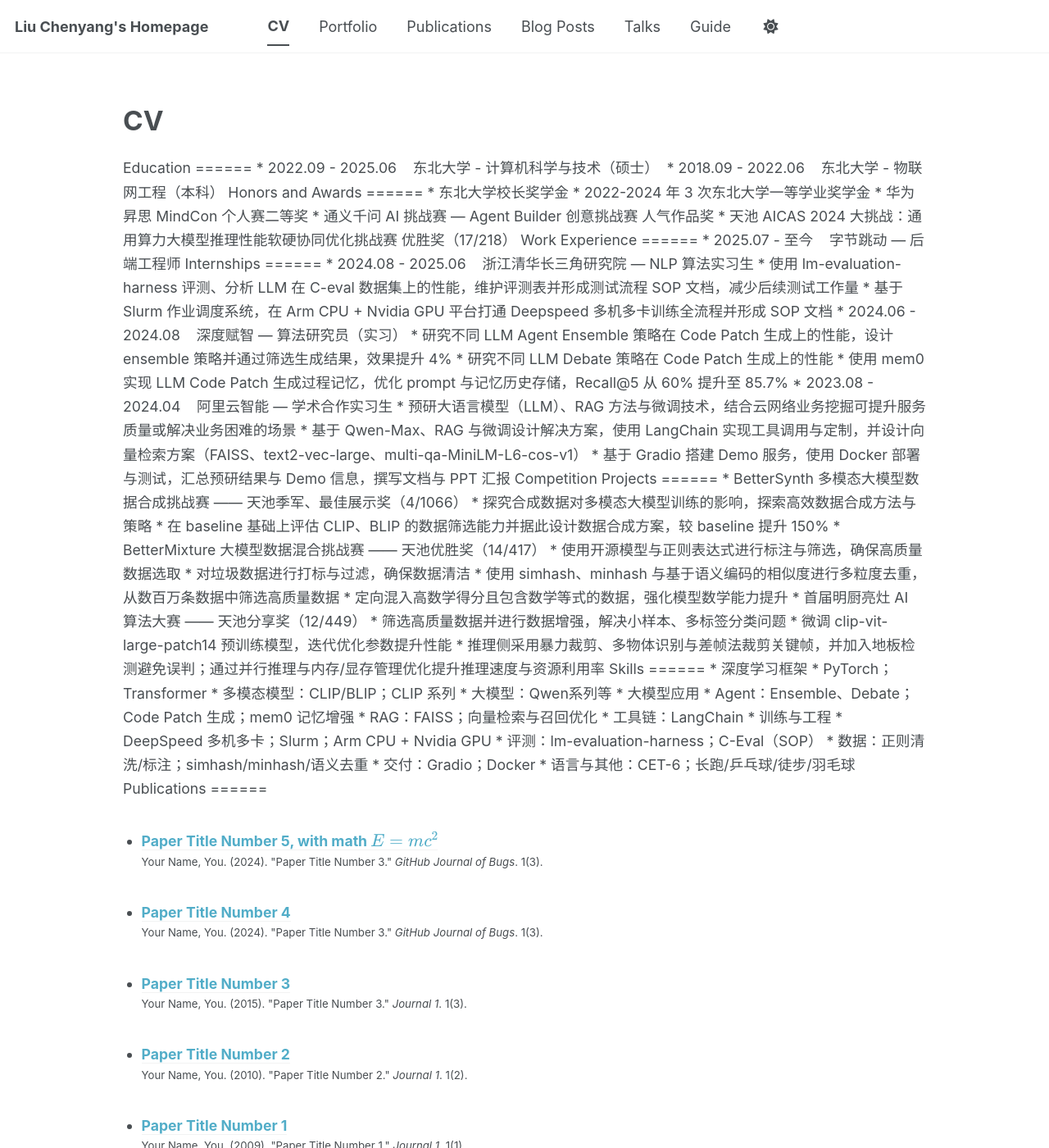
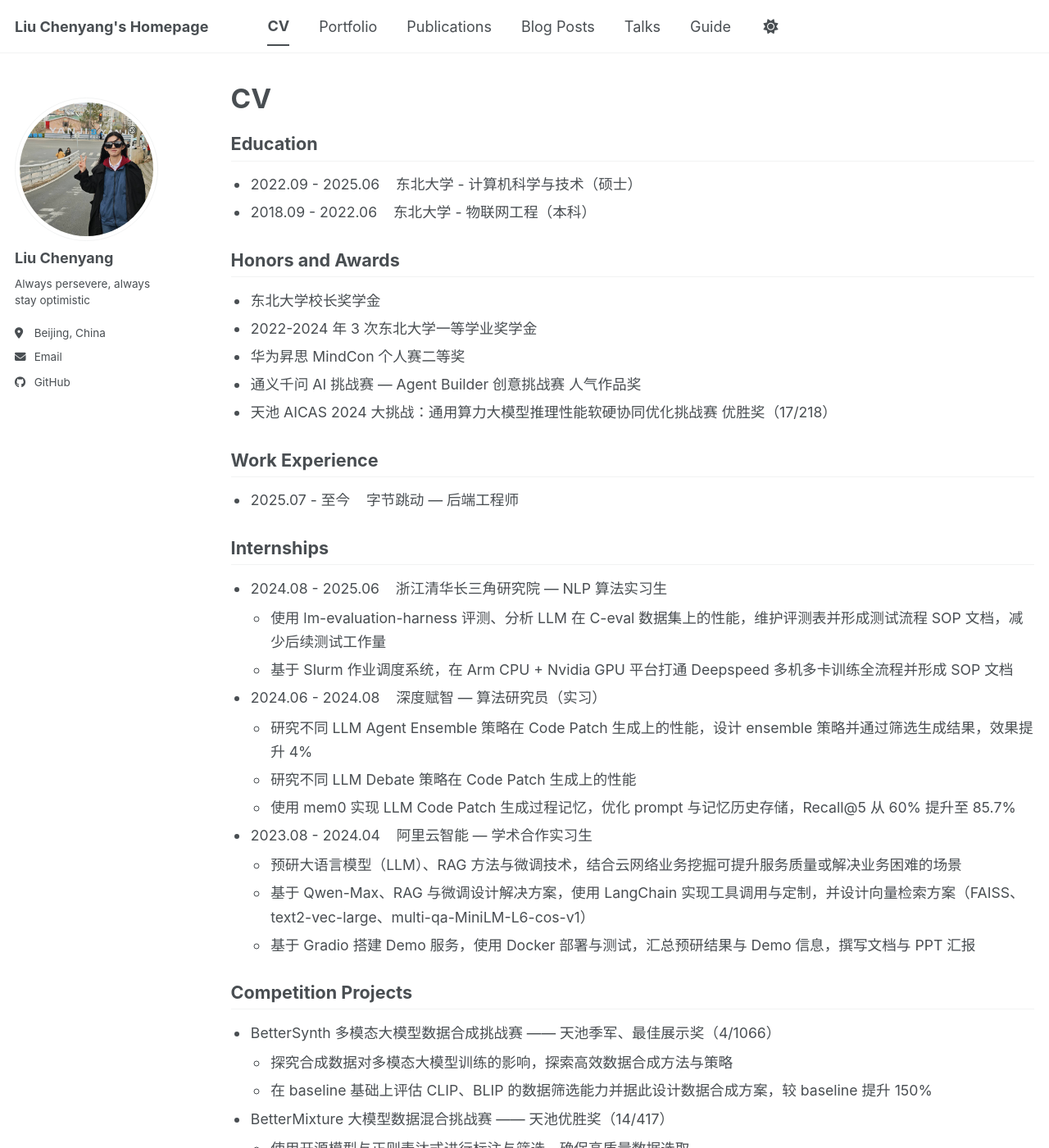
Before and after one commit to lemon-little/lemon-little.github.io, a Jekyll site: the page built from _pages/cv.md, in a window 1280 px wide and 1400 px high. Shown: the whole window at 82% size. Built offline with Jekyll 4.4.1, drawn with Linux system fonts in a browser that asks for light colours; a script bundle is joined from its source files by our own code; library files that are not in the unit come from our copies; some of the changed text lies outside the part shown.

Commit message:
fe: 修复一些已知问题

```diff
--- a/_layouts/cv-layout.html
+++ b/_layouts/cv-layout.html
@@ -21,7 +21,9 @@ layout: compress
     {% include masthead.html %}
 
     <div id="main" role="main">
-      <div class="container">
+      {% include sidebar.html %}
+
+      <div class="archive">
         {% if page.title %}
         <h1 class="page__title">{{ page.title }}</h1>
         {% endif %}
--- a/_pages/cv.md
+++ b/_pages/cv.md
@@ -2,14 +2,14 @@
 layout: cv-layout
 title: "CV"
 permalink: /cv/
-author_profile: false
+author_profile: true
 redirect_from:
   - /resume
 ---
 
 {% include base_path %}
 
-<div class="cv-md">
+<div class="cv-md" markdown="1">
 
 Education
 ======
--- a/assets/css/cv-layout.scss
+++ b/assets/css/cv-layout.scss
@@ -1,14 +1,5 @@
 ---
 ---
-
-.cv-layout #main {
-  padding: 1.5rem 1rem;
-}
-
-.cv-layout .container {
-  max-width: 980px;
-  margin: 0 auto;
-}
 
 .cv-layout .page__title {
   margin: 0 0 1.25rem;
```
Also changed, not shown: _includes/cv-template.html (+8 -8 lines), _pages/cv-json.md (+1 -1 lines), 1 other file.
